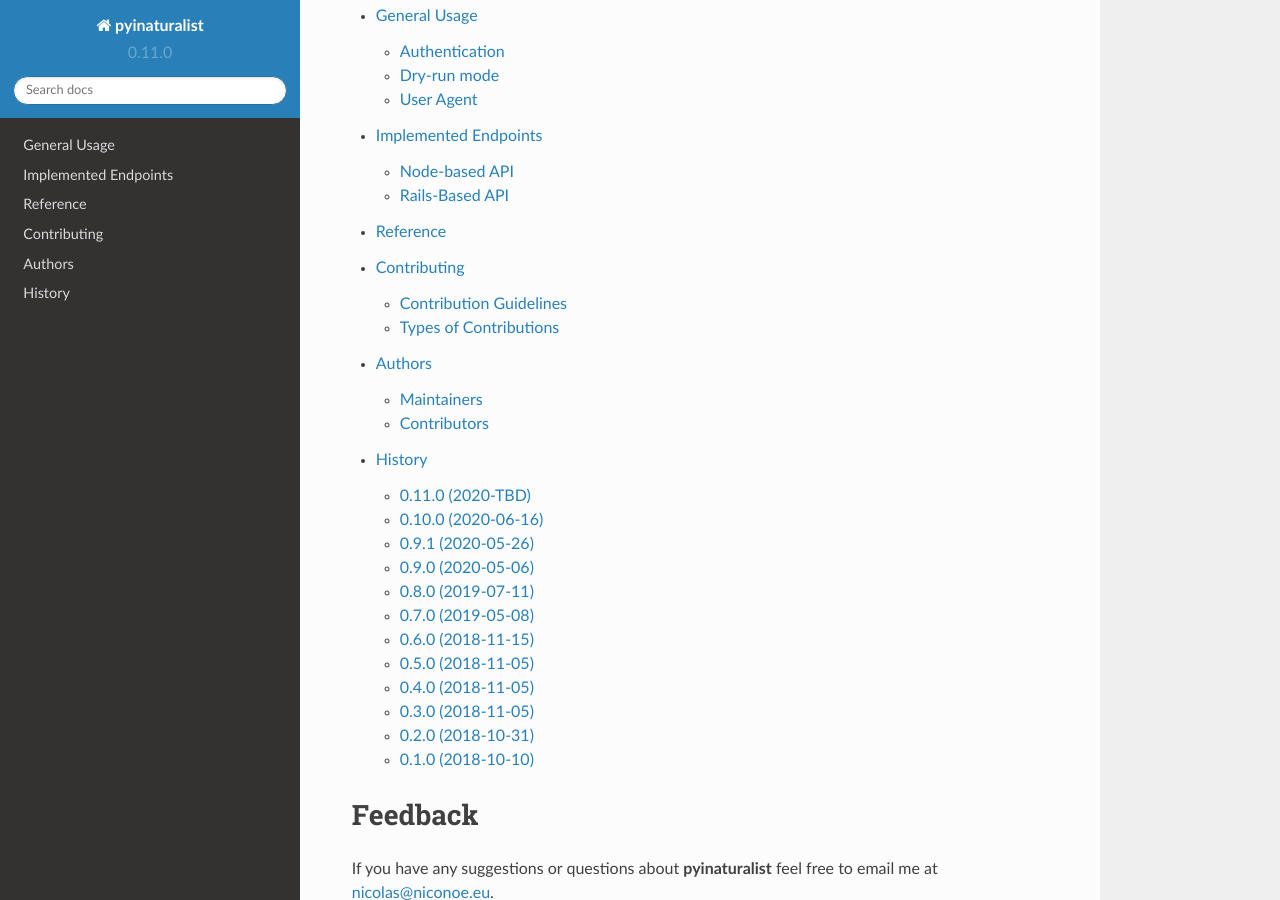
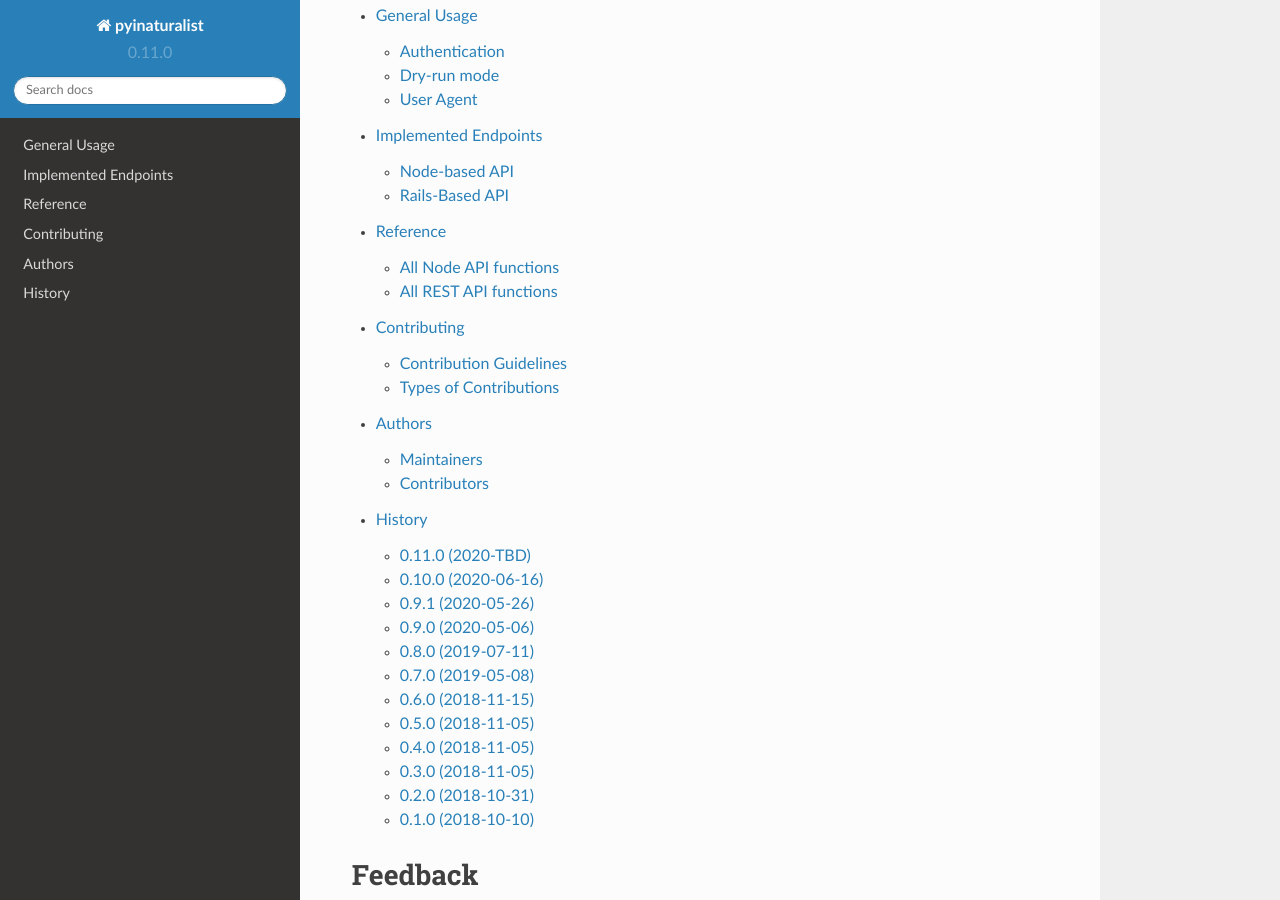
Before and after one commit to pyinat/pyinaturalist, a Sphinx documentation site: the page built from docs/index.rst, in a window 1280 px wide and 900 px high, scrolled down 5639 px. Built offline with Sphinx 7.4.7 and the Read the Docs theme 2.0.0, drawn with Linux system fonts in a browser that asks for light colours.

Commit message:
Use automodapi to generate summary sections for node_api and rest_api modules

```diff
--- a/docs/conf.py
+++ b/docs/conf.py
@@ -22,7 +22,7 @@
 copyright = "2020, Nicolas Noé"
 needs_sphinx = "3.0"
 master_doc = "index"
-source_suffix = [".md", ".rst"]
+source_suffix = [".rst", ".md"]
 version = release = __version__
 html_static_path = ["_static"]
 templates_path = ["_templates"]
@@ -38,6 +38,8 @@
     "sphinx.ext.napoleon",
     "sphinx.ext.viewcode",
     "sphinx_autodoc_typehints",
+    "sphinx_automodapi.automodapi",
+    "sphinx_automodapi.smart_resolver",
     "sphinxcontrib.apidoc",
     "m2r2",
 ]
@@ -51,6 +53,12 @@
 napoleon_google_docstring = True
 napoleon_include_private_with_doc = False
 napoleon_include_special_with_doc = False
+
+# Options for automodapi
+automodsumm_inherited_members = False
+autosummary_imported_members = False
+numpydoc_show_class_members = False
+
 
 # Use apidoc to auto-generate rst sources
 # Added here instead of instead of in Makefile so it will be used by ReadTheDocs
@@ -90,6 +98,7 @@
         * https://github.com/sphinx-contrib/apidoc
     """
     app.connect("builder-inited", make_symlinks)
+    app.connect("builder-inited", patch_automodapi)
     app.add_css_file("collapsible_container.css")
 
 
@@ -108,3 +117,13 @@
     makedirs(dirname(dest), exist_ok=True)
     if not exists(dest):
         symlink(src, dest)
+
+
+def patch_automodapi(app):
+    """Monkey-patch the automodapi extension to exclude imported members.
+
+    https://github.com/astropy/sphinx-automodapi/blob/master/sphinx_automodapi/automodsumm.py#L135
+    """
+    from sphinx_automodapi import automodsumm
+    from sphinx_automodapi.utils import find_mod_objs
+    automodsumm.find_mod_objs = lambda *args: find_mod_objs(args[0], onlylocals=True)
--- a/docs/reference.rst
+++ b/docs/reference.rst
@@ -18,6 +18,7 @@
 .. toctree::
     :caption: API Documentation
     :glob:
+    :titlesonly:
 
     modules/*_api
 
@@ -28,3 +29,16 @@
     :glob:
 
     modules/*[!i]
+
+
+All Node API functions
+----------------------
+
+.. automodsumm:: pyinaturalist.node_api
+    :functions-only:
+
+All REST API functions
+----------------------
+
+.. automodsumm:: pyinaturalist.node_api
+    :functions-only:
--- a/setup.py
+++ b/setup.py
@@ -9,12 +9,13 @@
     "build": ["coveralls", "tox-travis"],
     # Packages used for documentation builds
     "docs": [
+        "m2r2",
         "python-forge",
         "Sphinx>=3.0",
+        "sphinx-autodoc-typehints",
+        "sphinx-automodapi",
         "sphinx-rtd-theme",
-        "sphinx-autodoc-typehints",
         "sphinxcontrib-apidoc",
-        "m2r2",
     ],
     # Packages used for testing both locally and in CI jobs
     "test": [
```
